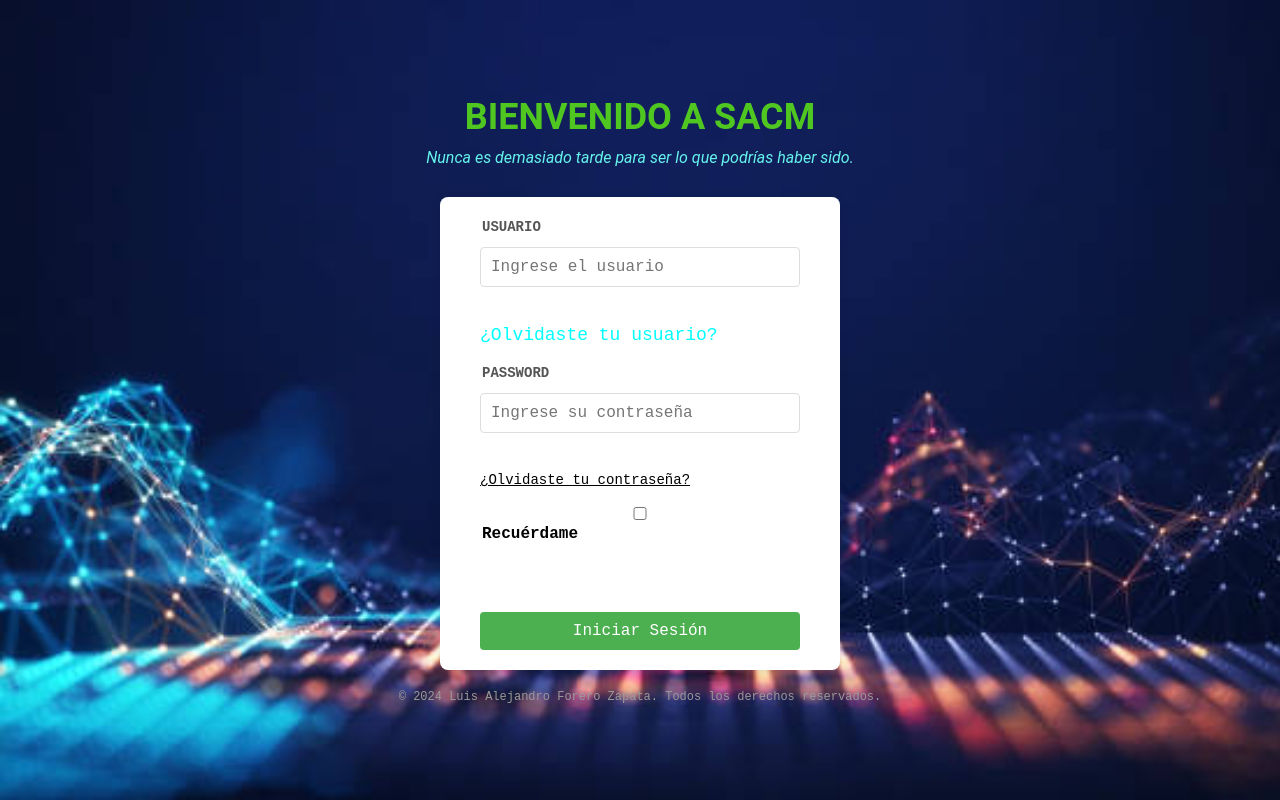
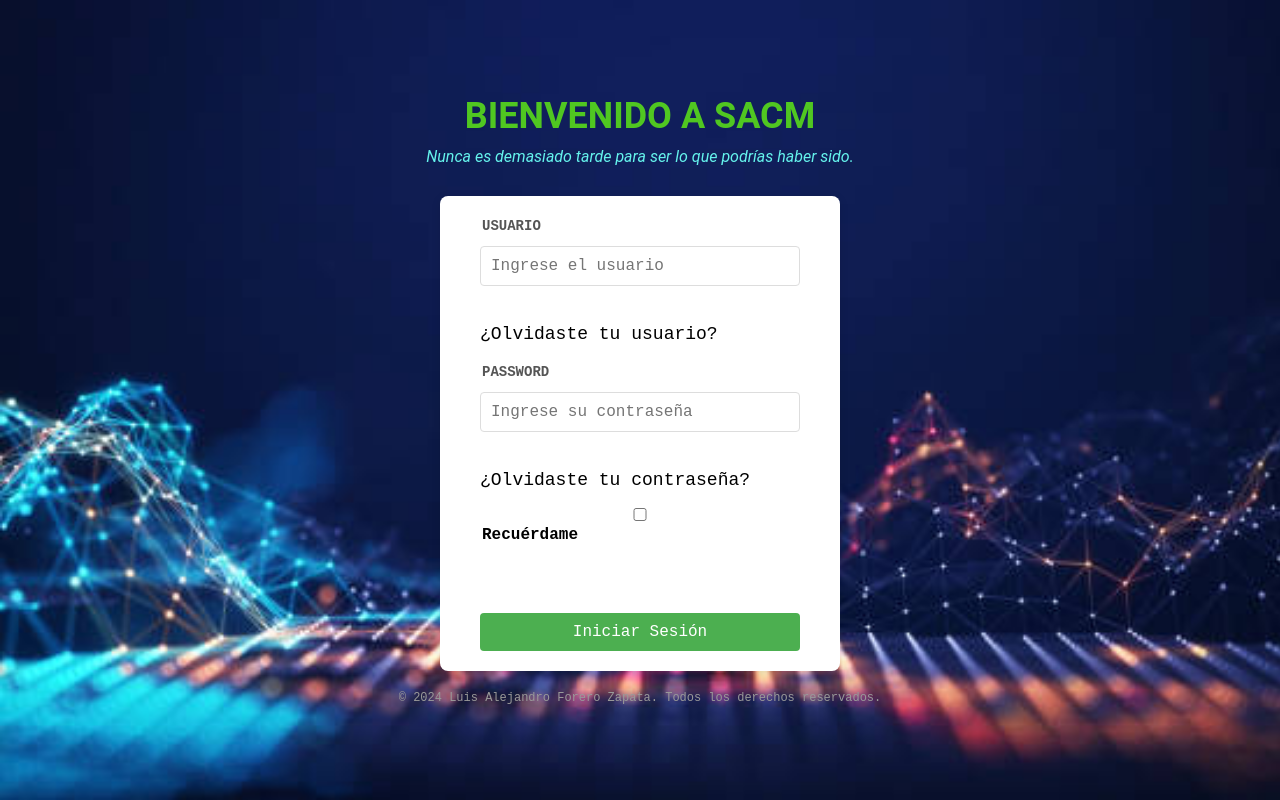
Before and after one commit to ALEJANDRO28M/SACM, a React (Vite) app in the folder Frontend/frontendSacm/: page / in a window 1280 px wide. Built offline with nearby package versions, Linux system fonts and the light colour scheme.

Commit message:
AGREGANDO FUNCIONALIDAD AL CHECKEDBOX PARA QUE GUARDE EL USUARIO, SE ESPERA MASA ADELANTE QUE SE GUARDE LA CONSTRASENIA TAMBIEN

```diff
--- a/Frontend/frontendSacm/src/DiseñosReactUser/InicioDeSesion.jsx
+++ b/Frontend/frontendSacm/src/DiseñosReactUser/InicioDeSesion.jsx
@@ -1,4 +1,4 @@
-import { useState } from 'react';
+import { useEffect, useState } from 'react';
 import { useNavigate } from 'react-router-dom';
 import '../css/fondo.css';
 import '../css/colores.css';
@@ -27,6 +27,13 @@ export default function InicioSesion() {
     setRecuerdame(e.target.checked);
   };
 
+  useEffect(() =>{
+    const llenarCamposInput = localStorage.getItem("keyRecuerdameUser");
+    if (llenarCamposInput) {
+      setRecuerdame(true);
+      setUsuario(llenarCamposInput);
+    }
+  })
   // Función para manejar el inicio de sesión
   async function ingresar() {
     try {
@@ -38,6 +45,10 @@ export default function InicioSesion() {
 
         if (resultado === true) {
           alert("¡Bienvenido!");
+
+          if (recuerdame) {
+            localStorage.setItem("keyRecuerdameUser", usuario );
+          }
           window.location.href='/index.html';
         } else {
           alert('Usuario o clave incorrectos');
@@ -77,7 +88,7 @@ export default function InicioSesion() {
             onChange={handleUsuarioChange}
           />
           <br /><br />
-          <a href="http://localhost:5173/RecoverPassword" className="recover">¿Olvidaste tu usuario?</a>
+          <a href="http://localhost:5173/RecoverPassword" className="usuarioOlvidado">¿Olvidaste tu usuario?</a>
           <br /><br />
           <label htmlFor="password" className="LabelsForms">PASSWORD</label>
           <input
@@ -89,7 +100,7 @@ export default function InicioSesion() {
             onChange={handlePasswordChange}
           />
           <br /><br />
-          <a href="#" className="passworOlvidada">¿Olvidaste tu contraseña?</a>
+          <a href="http://localhost:5173/RecoverPassword" className="passworOlvidada">¿Olvidaste tu contraseña?</a>
           <br /><br />
           <input
             type="checkbox"
--- a/Frontend/frontendSacm/src/RecoverUser/Recover.jsx
+++ b/Frontend/frontendSacm/src/RecoverUser/Recover.jsx
@@ -119,7 +119,7 @@ function Recover() {
   return (
     <div className="recover">
       <div className="forgot-container">
-        <h2 className="textDescript">¿Olvidaste tu contraseña?</h2>
+        <h2 className="textDescript">¿Olvidaste tu Usuario y/o Contrasenia?</h2>
         <p id="textRecover">
           Ingresa tu correo electrónico para enviarte un enlace de recuperación.
         </p>
@@ -179,4 +179,4 @@ export default Recover;
 // // ✅ CONCLUSIÓN:
 // // No necesitas clases ni estructuras complejas.
 // // Solo evita usar el estado (`useState`) para datos que necesitas *de inmediato* después de obtenerlos.
-// // En esos casos, usa una variable local como hicimos con 'codigoGenerado'.
+// // En esos casos, usa una variable local como hicimos con 'codigoGenerado'
--- a/Frontend/frontendSacm/src/css/colores.css
+++ b/Frontend/frontendSacm/src/css/colores.css
@@ -30,8 +30,10 @@ i.subtituloSesion {
     width: 100%;
 }
 
+
 .Formulario input[type="text"],
-.Formulario input[type="password"] {
+.Formulario input[type="password"],
+.Formulario input[type="usuario"] {
     width: 100%;
     padding: 10px;
     margin-top: 5px;
--- a/Frontend/frontendSacm/src/css/fondo.css
+++ b/Frontend/frontendSacm/src/css/fondo.css
@@ -23,10 +23,16 @@ body {
 }
 .passworOlvidada{
     color: black;
-    font-size: 14px;
-    text-decoration: underline;
+
 }
 .passworOlvidada:hover{
     cursor: pointer;
     color: cornflowerblue;
 }
+.usuarioOlvidado{
+color: black;
+}
+.usuarioOlvidado:hover{
+    cursor: pointer;
+    color: cornflowerblue;
+}
--- a/package.json
+++ b/package.json
@@ -1,5 +1,6 @@
 {
   "dependencies": {
+    "@emailjs/browser": "^4.4.1",
     "md5": "^2.3.0"
   }
 }
```
Also changed, not shown: 2 other files (tests, documents, lock files or other folders).
